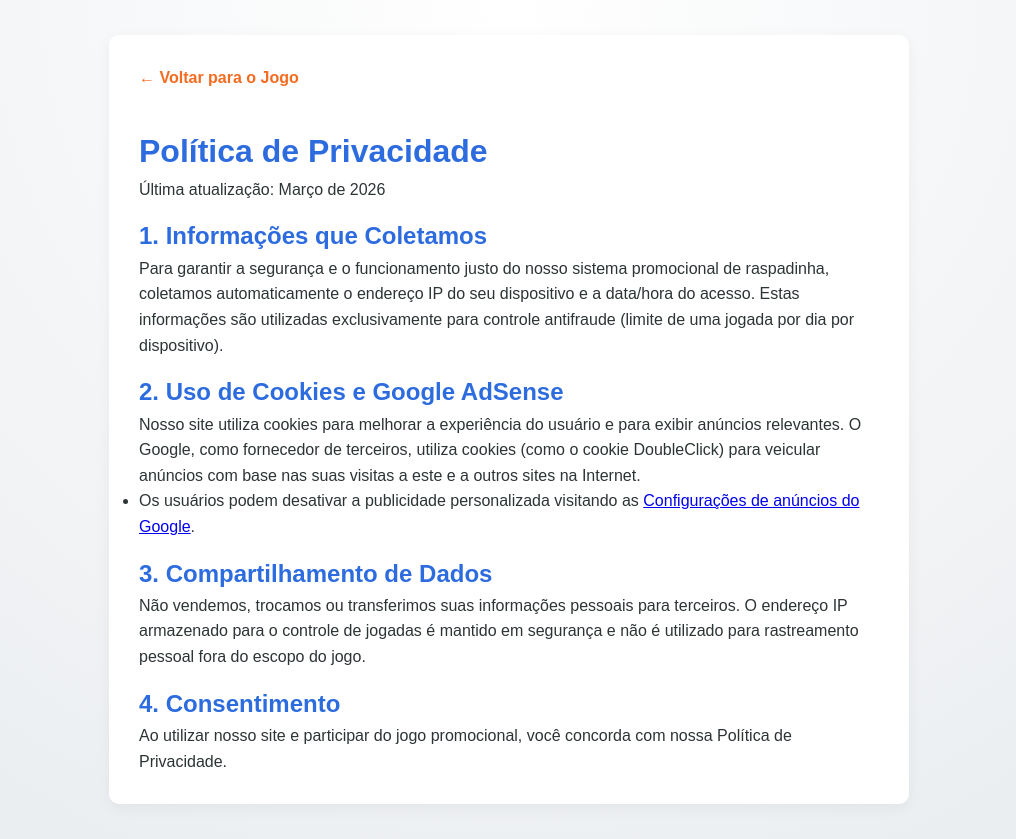
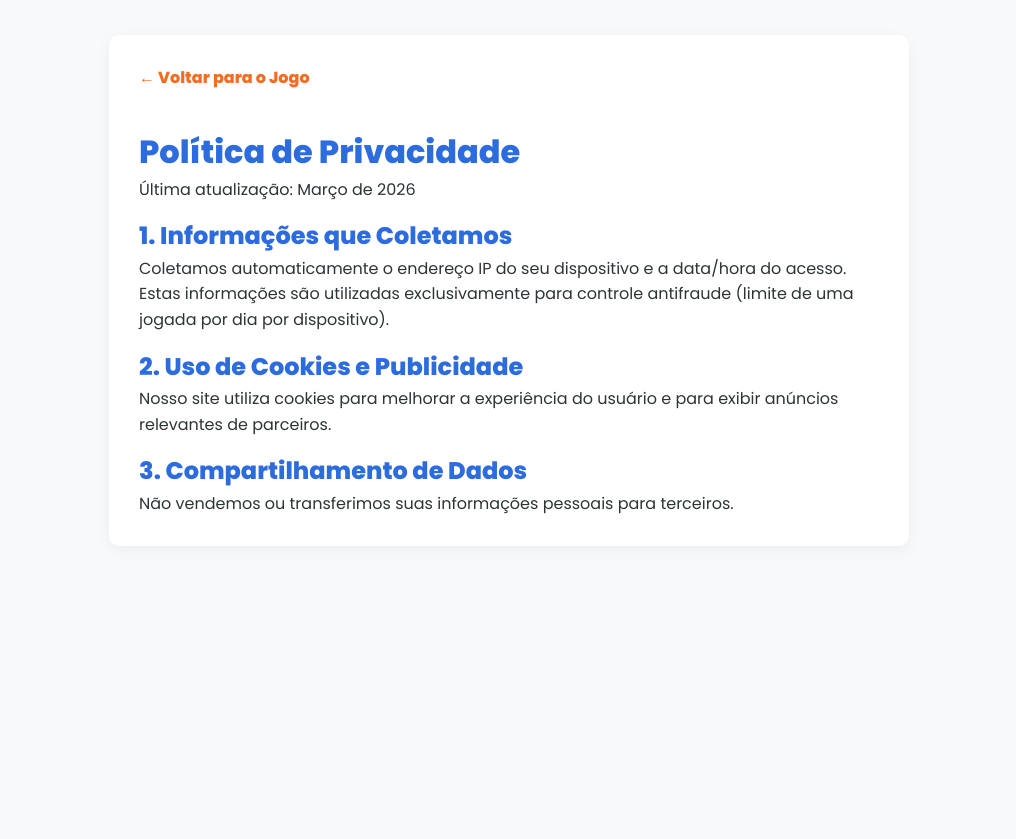
Before and after one commit to p3rtub4d00/promocaoconteinerbeer, a website: page public/privacidade.html in a window 1280 px wide. Shown: the whole page, without its empty margins (131-1147 px from the left). After the commit the page ends 800 px from the top, so only its background shows below. Drawn offline with Linux system fonts and the light colour scheme.

Commit message:
Update privacidade.html

```diff
--- a/public/privacidade.html
+++ b/public/privacidade.html
@@ -4,48 +4,20 @@
     <meta charset="UTF-8">
     <meta name="viewport" content="width=device-width, initial-scale=1.0">
     <title>Política de Privacidade - Conteiner Beer</title>
+    <link href="https://fonts.googleapis.com/css2?family=Poppins:wght@400;600;800&display=swap" rel="stylesheet">
     <link rel="stylesheet" href="css/style.css">
-    <style>
-        .legal-container {
-            max-width: 800px;
-            margin: 20px auto;
-            padding: 30px;
-            background: var(--white);
-            border-radius: 10px;
-            box-shadow: 0 4px 15px rgba(0,0,0,0.05);
-            text-align: left;
-            line-height: 1.6;
-        }
-        h1, h2 { color: var(--primary-blue); }
-        .back-btn {
-            display: inline-block;
-            margin-bottom: 20px;
-            color: var(--primary-orange);
-            text-decoration: none;
-            font-weight: bold;
-        }
-    </style>
 </head>
-<body>
+<body style="background: var(--light-gray);">
     <div class="legal-container">
         <a href="index.html" class="back-btn">← Voltar para o Jogo</a>
         <h1>Política de Privacidade</h1>
         <p>Última atualização: Março de 2026</p>
-
         <h2>1. Informações que Coletamos</h2>
-        <p>Para garantir a segurança e o funcionamento justo do nosso sistema promocional de raspadinha, coletamos automaticamente o endereço IP do seu dispositivo e a data/hora do acesso. Estas informações são utilizadas exclusivamente para controle antifraude (limite de uma jogada por dia por dispositivo).</p>
-
-        <h2>2. Uso de Cookies e Google AdSense</h2>
-        <p>Nosso site utiliza cookies para melhorar a experiência do usuário e para exibir anúncios relevantes. O Google, como fornecedor de terceiros, utiliza cookies (como o cookie DoubleClick) para veicular anúncios com base nas suas visitas a este e a outros sites na Internet.</p>
-        <ul>
-            <li>Os usuários podem desativar a publicidade personalizada visitando as <a href="https://myadcenter.google.com/" target="_blank">Configurações de anúncios do Google</a>.</li>
-        </ul>
-
+        <p>Coletamos automaticamente o endereço IP do seu dispositivo e a data/hora do acesso. Estas informações são utilizadas exclusivamente para controle antifraude (limite de uma jogada por dia por dispositivo).</p>
+        <h2>2. Uso de Cookies e Publicidade</h2>
+        <p>Nosso site utiliza cookies para melhorar a experiência do usuário e para exibir anúncios relevantes de parceiros.</p>
         <h2>3. Compartilhamento de Dados</h2>
-        <p>Não vendemos, trocamos ou transferimos suas informações pessoais para terceiros. O endereço IP armazenado para o controle de jogadas é mantido em segurança e não é utilizado para rastreamento pessoal fora do escopo do jogo.</p>
-
-        <h2>4. Consentimento</h2>
-        <p>Ao utilizar nosso site e participar do jogo promocional, você concorda com nossa Política de Privacidade.</p>
+        <p>Não vendemos ou transferimos suas informações pessoais para terceiros.</p>
     </div>
 </body>
 </html>
```
